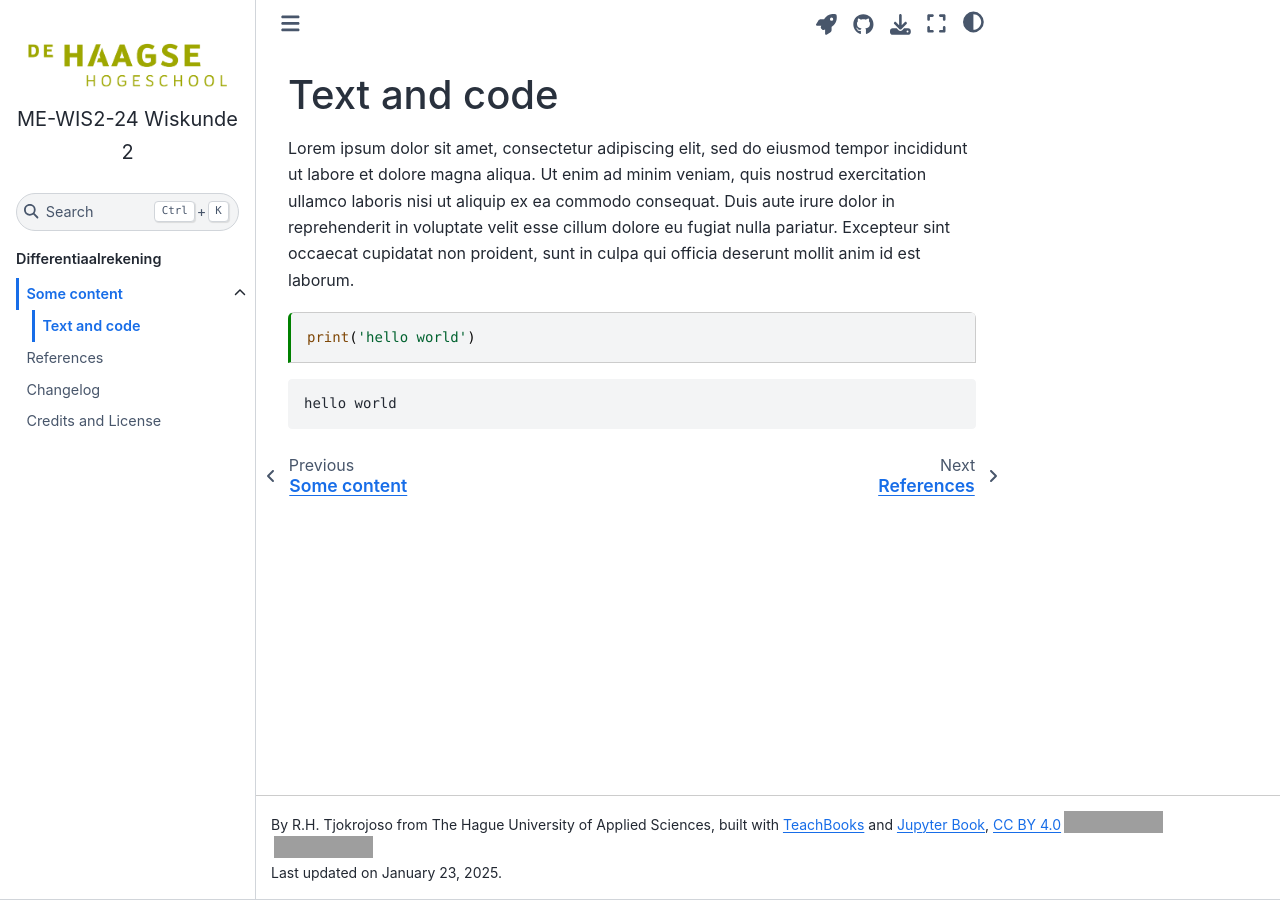
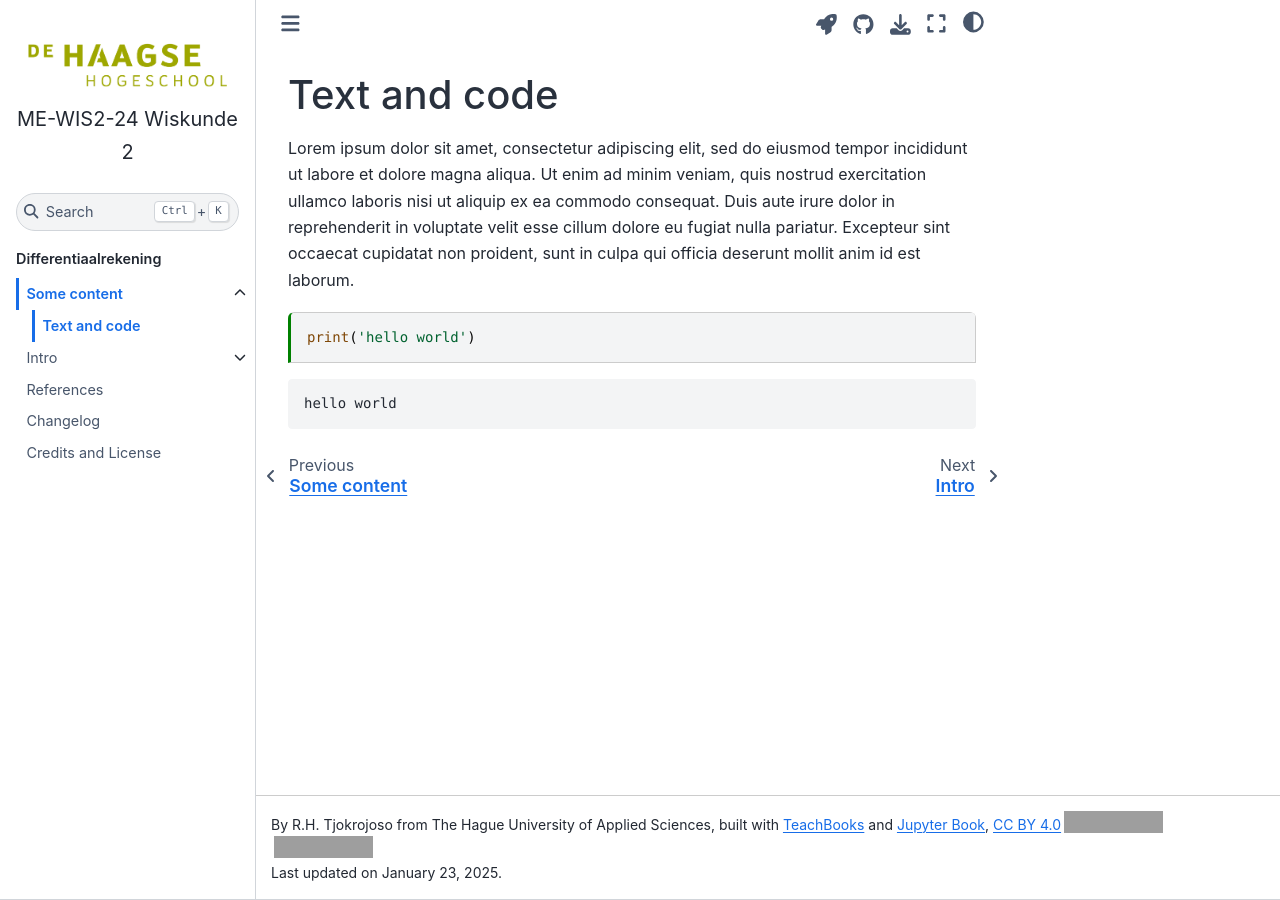
Before and after one commit to HHS-boeken/ME-WIS2-24, a Jupyter Book: the page built from book/some_content/text_and_code.ipynb, in a window 1280 px wide. Built offline with Jupyter Book 1.0.4 settings and Sphinx 7.4.7 and the Sphinx Book theme 1.1.4, drawn with Linux system fonts in a browser that asks for light colours; pages that are not in the unit, such as notebooks, are missing from menus; comment, search, counter and statistics services are not loaded; some of the changed lines change nothing that is shown; grey boxes are pictures that could not be loaded.

Commit message:
Update _toc.yml

```diff
--- a/book/_toc.yml
+++ b/book/_toc.yml
@@ -7,9 +7,11 @@
     - file: some_content/overview.md
       sections:
       - file: some_content/text_and_code.ipynb
-    - file: Differentiaalrekening/Rekenregels_voor_differentieren/Intro.md
+    - file: Differentiaalrekening/Rekenregels_voor_differentieren/Rekenregels_voor_differentieren.md
       sections:
+      - file: Differentiaalrekening/Rekenregels_voor_differentieren/De_kettingregel.md
       - file: Differentiaalrekening/Rekenregels_voor_differentieren/De_productregel.md
+      - file: Differentiaalrekening/Rekenregels_voor_differentieren/De_quotientregel.md
     - file: references.md
     - file: changelog.md
     - file: credits.md
```
